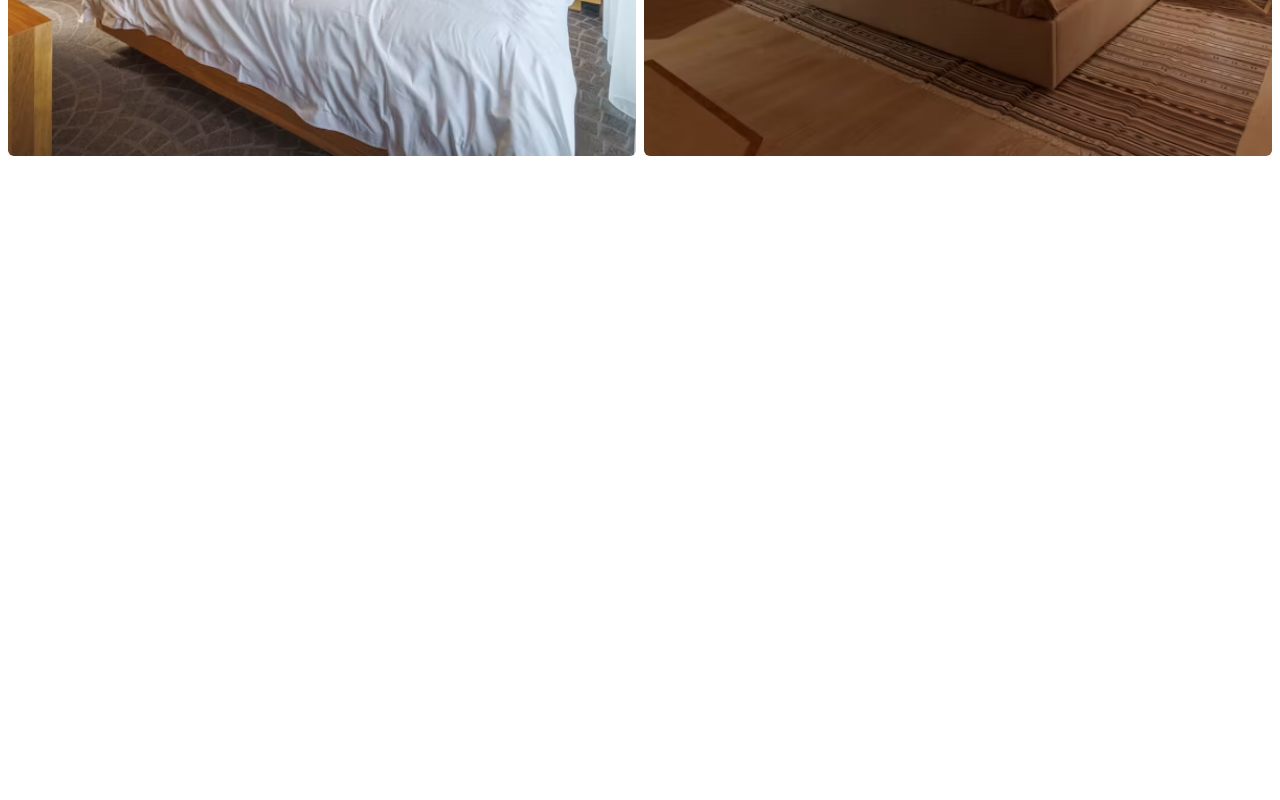
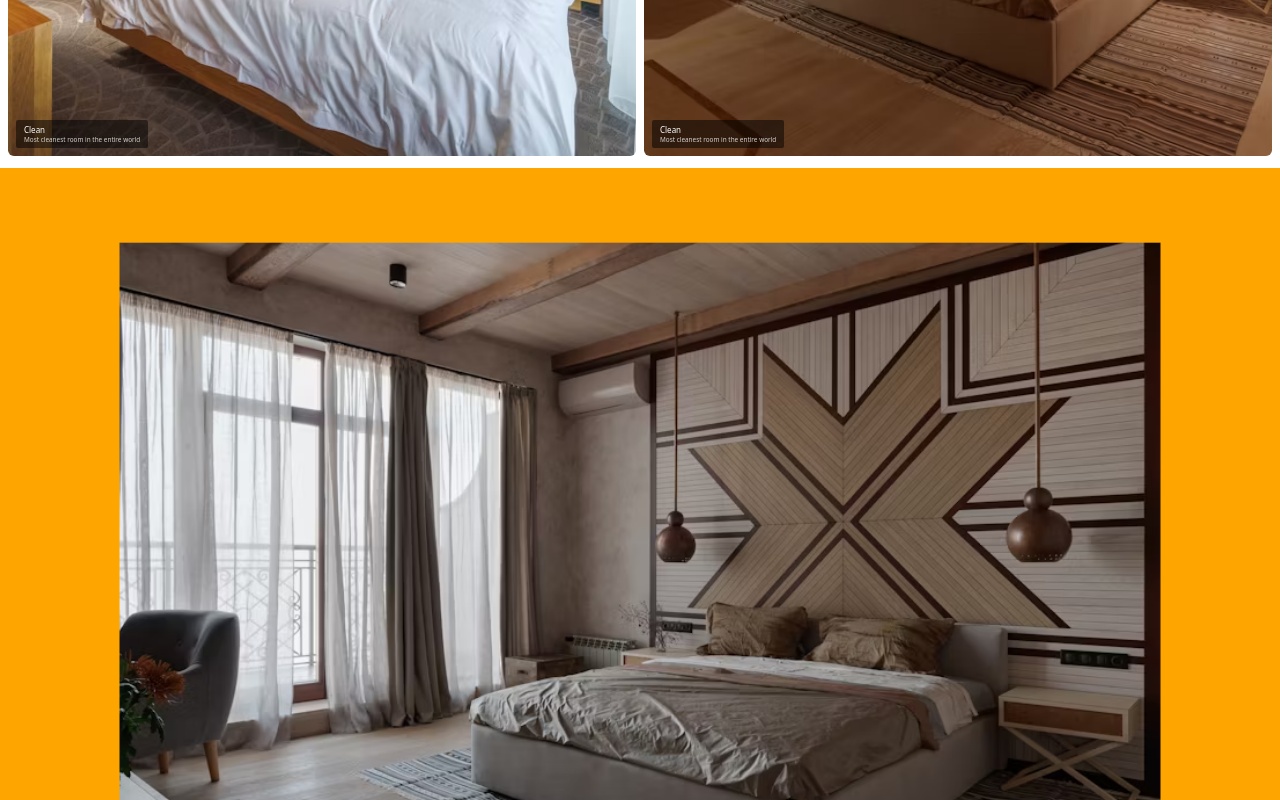
Before and after one commit to saicastic/farmhouse, a Next.js app: page / in a window 1280 px wide. Shown: the part 1120-1920 px from the top of the page. Before the commit the page ends 1288 px from the top, so only its background shows below. Built offline with nearby package versions, Linux system fonts and the light colour scheme.

Commit message:
zoomparallax base

```diff
--- a/package.json
+++ b/package.json
@@ -12,6 +12,7 @@
     "class-variance-authority": "^0.7.1",
     "clsx": "^2.1.1",
     "lucide-react": "^0.485.0",
+    "motion": "^12.6.2",
     "next": "15.2.4",
     "react": "^19.0.0",
     "react-dom": "^19.0.0",
--- a/src/app/page.js
+++ b/src/app/page.js
@@ -1,10 +1,14 @@
 import FeaturesSection from "@/components/homesections/FeaturesSection";
+import HomeAboutus from "@/components/homesections/HomeAboutus";
+import ZoomParallax from "@/components/homesections/ZoomParallax";
 import Image from "next/image";
 
 export default function Home() {
   return (
     <>
       <FeaturesSection />
+      <ZoomParallax />
+      <HomeAboutus />
     </>
   );
 }
--- a/src/components/homesections/FeaturesSection.jsx
+++ b/src/components/homesections/FeaturesSection.jsx
@@ -5,7 +5,7 @@ const FeaturesSection = () => {
   return (
     <section className="p-2">
       <div className="grid grid-cols-4 grid-rows-6 gap-2">
-        <div className="col-span-4 row-span-3 bg-red-600 rounded-md overflow-hidden aspect-[2/1]">
+        <div className="col-span-4 row-span-3 relative rounded-md overflow-hidden aspect-[2/1]">
           <Image
             src="/roomimgs/room4.avif"
             width={100}
@@ -14,9 +14,15 @@ const FeaturesSection = () => {
             unoptimized
             alt="room"
           />
+          <div className="px-2 max-w-[40%] py-1 rounded-xs bg-black/50  text-white absolute bottom-2 left-2 z-10 bg-opacity-50">
+            <h3 className="text-[0.5rem]">Clean</h3>
+            <p className="opacity-[80%] text-[0.4rem]">
+              Most cleanest room in the entire world
+            </p>
+          </div>
         </div>
 
-        <div className="col-span-2 row-span-3 col-start-1 row-start-4 bg-fuchsia-500 rounded-md overflow-hidden aspect-[1/1]">
+        <div className="col-span-2 row-span-3 relative col-start-1 row-start-4 rounded-md overflow-hidden aspect-[1/1]">
           <Image
             src="/roomimgs/room2.avif"
             width={100}
@@ -24,8 +30,14 @@ const FeaturesSection = () => {
             unoptimized
             alt="room"
           />
+          <div className="px-2 max-w-[75%] py-1 rounded-xs bg-black/50  text-white absolute bottom-2 left-2 z-10 bg-opacity-50">
+            <h3 className="text-[0.5rem]">Clean</h3>
+            <p className="opacity-[80%] text-[0.4rem] leading-2">
+              Most cleanest room in the entire world
+            </p>
+          </div>
         </div>
-        <div className="col-span-2 row-span-3 col-start-3 row-start-4 bg-blue-300 rounded-md overflow-hidden aspect-[1/1]">
+        <div className="col-span-2 relative row-span-3 col-start-3 row-start-4 rounded-md overflow-hidden aspect-[1/1]">
           <Image
             src="/roomimgs/room3.avif"
             width={100}
@@ -33,6 +45,12 @@ const FeaturesSection = () => {
             unoptimized
             alt="room"
           />
+          <div className="px-2 max-w-[75%] py-1 rounded-xs bg-black/50  text-white absolute bottom-2 left-2 z-10 bg-opacity-50">
+            <h3 className="text-[0.5rem]">Clean</h3>
+            <p className="opacity-[80%] text-[0.4rem] leading-2">
+              Most cleanest room in the entire world
+            </p>
+          </div>
         </div>
       </div>
     </section>
--- /dev/null
+++ b/src/components/homesections/HomeAboutus.jsx
@@ -0,0 +1,22 @@
+import Image from "next/image";
+import React from "react";
+
+const HomeAboutus = () => {
+  return (
+    <section className="w-full bg-red-200">
+      <div className="flex w-full">
+        <div className="flex-[1]">
+          <Image
+            src="/roomimgs/room1.avif"
+            width={100}
+            height={100}
+            alt="room image"
+          />
+        </div>
+        <div className="flex flex-[1]"></div>
+      </div>
+    </section>
+  );
+};
+
+export default HomeAboutus;
--- /dev/null
+++ b/src/components/homesections/ZoomParallax.jsx
@@ -0,0 +1,39 @@
+"use client";
+
+import React, { useRef } from "react";
+import styles from "./styles/zoomparallax.module.css";
+import Image from "next/image";
+import { useScroll, useTransform, motion } from "motion/react";
+
+const ZoomParallax = () => {
+  const container = useRef(null);
+  const { scrollYProgress } = useScroll({
+    target: container,
+    offset: ["start start", "end end"],
+  });
+
+  const scale4 = useTransform(scrollYProgress, [0, 1], [1, 4]);
+
+  return (
+    <div ref={container} className={styles.container}>
+      <div className={styles.sticky}>
+        <div className={styles.el}>
+          <motion.div
+            style={{ scale: scale4 }}
+            className={styles.imageContainer}
+          >
+            <Image
+              src="/roomimgs/room1.avif"
+              unoptimized
+              width={100}
+              height={100}
+              alt="room"
+            />
+          </motion.div>
+        </div>
+      </div>
+    </div>
+  );
+};
+
+export default ZoomParallax;
--- /dev/null
+++ b/src/components/homesections/styles/zoomparallax.module.css
@@ -0,0 +1,28 @@
+.container {
+  height: 300vh;
+  position: relative;
+}
+
+.sticky {
+  position: sticky;
+  top: 0px;
+  width: 100%;
+  height: 100vh;
+  background-color: orange;
+}
+
+.el {
+  width: 100%;
+  height: 100%;
+  position: absolute;
+  top: 0;
+  display: flex;
+  align-items: center;
+  justify-content: center;
+}
+
+.imageContainer {
+  width: 25vw;
+  height: 25vh;
+  position: relative;
+}
```
Also changed, not shown: 1 other file (tests, documents, lock files or other folders).
